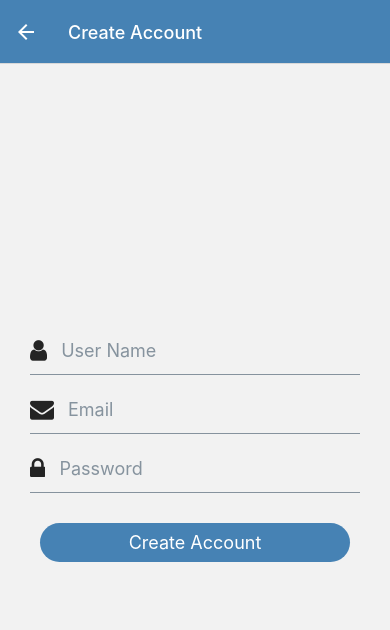
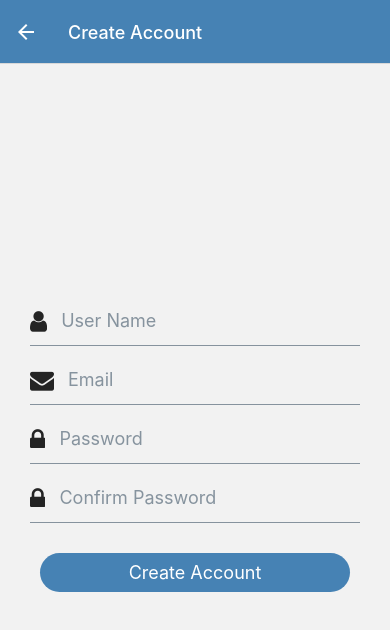
Before and after one commit to jsimmons01/dinner-time, a React Native app in the folder frontend/: screen /Login in a window 390 px wide. Both pictures are taken after typing "name@example.com", "Sample123" into the empty fields and a click on the button "Create Account". Shown: the top 630 px of the page. Built offline with nearby package versions, Linux system fonts and the light colour scheme.

Commit message:
Updates inputs

```diff
--- a/frontend/screens/CreateAccountScreen.js
+++ b/frontend/screens/CreateAccountScreen.js
@@ -1,21 +1,54 @@
+import { useState } from 'react'
 import { View, StyleSheet } from 'react-native'
 import { Input,Button } from '@rneui/themed'
 
 export default function CreateAccountScreen({ navigation }){
+    const [accountForm, setAccountForm] = useState({
+        userName: "",
+        email:"",
+        password:"",
+        password2:""
+    })
+
+    const {userName, email, password, password2} = accountForm
+
+    const resetInput = () => {
+        setAccountForm({
+            userName: "",
+            email:"",
+            password:"",
+            password2:""
+        })
+    }
     return(
         <>
         <View style={styles.content}>
         <Input placeholder='User Name'
         leftIcon={{type:'font-awesome', name:'user'}}
-        leftIconContainerStyle={{marginRight: 10}}/>
+        leftIconContainerStyle={{marginRight: 10}}
+        value={userName}
+        onChange={(value) => {
+            setAccountForm({userName: value})
+        }  }
+        />
 
         <Input placeholder='Email'
         leftIcon={{type:'font-awesome', name:'envelope'}}
         leftIconContainerStyle={{marginRight: 10}}
+        value={email}
+        onChange={(value) => setAccountForm({email: value})}
         />
         <Input placeholder='Password' secureTextEntry={true}
         leftIcon={{type:'font-awesome', name:'lock'}}
         leftIconContainerStyle={{marginRight:10}}
+        value={password}
+        onChange={(value) => setAccountForm({password: value})}
+        />
+         <Input placeholder='Confirm Password' secureTextEntry={true}
+        leftIcon={{type:'font-awesome', name:'lock'}}
+        leftIconContainerStyle={{marginRight:10}}
+        value={password2}
+        onChange={(value) => setAccountForm({password2: value})}
         />
         <Button
         title='Create Account'
@@ -23,10 +56,15 @@ export default function CreateAccountScreen({ navigation }){
             buttonStyle={{
                 backgroundColor: 'steelblue',
                 borderRadius:30,
-                margin: 20
+                margin: 20,
             }}
 
-            onPress={() => navigation.navigate('Roster')}/>
+            onPress={() => {
+            navigation.navigate('Roster')
+            resetInput();
+            }
+
+            }/>
         </View>
 
         </>
--- a/frontend/screens/LoginScreen.js
+++ b/frontend/screens/LoginScreen.js
@@ -1,10 +1,23 @@
-import React from "react";
+import { useState, useEffect } from "react";
 import { Input, Button } from "@rneui/themed";
 import { StyleSheet, View } from 'react-native';
 
-export default function LoginScreen({ navigation }){
+function LoginScreen({ navigation }){
+  const [loginData, setLoginData] = useState({
+    email: "",
+    password:"",
+  })
 
+  const {email, password} = loginData
 
+  const resetInput = () => {
+    setLoginData({
+
+        email:"",
+        password:"",
+
+    })
+}
     return(
        <>
 
@@ -13,10 +26,17 @@ export default function LoginScreen({ navigation }){
             leftIcon={{type:'font-awesome', name:'envelope'}}
 
             leftIconContainerStyle={{margin: 10}}
+            value={email}
+            onChante={value => setLoginData({
+              email: value})}
             />
             <Input placeholder="Password" secureTextEntry={true}
             leftIcon={{type:'font-awesome', name:'lock'}}
             leftIconContainerStyle={{margin: 10}}
+            value={password}
+            onChange={(value) => setLoginData({
+              password: value
+              })}
             />
 
             <Button
@@ -28,7 +48,10 @@ export default function LoginScreen({ navigation }){
                 margin: 20,
             }}
 
-            onPress={() => navigation.navigate('Roster')}
+            onPress={() =>{
+              navigation.navigate('Roster');
+              resetInput();
+            }}
             />
             <Button
             title="Create Account"
@@ -52,3 +75,5 @@ const styles = StyleSheet.create({
       margin: 20,
     },
   });
+
+export default LoginScreen
```
Also changed, not shown: 1 other file (tests, documents, lock files or other folders).
